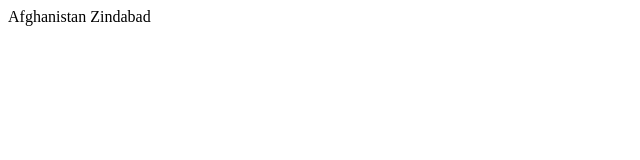
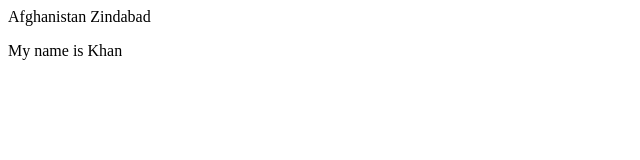
Before and after one commit to baseerahmadi33944/New-folder, a plain HTML site: page index.html in a window 1280 px wide. Shown: the whole page, without its empty margins (0-640 px from the left). Drawn offline with Linux system fonts and the light colour scheme.

Commit message:
Update index.html

```diff
--- a/index.html
+++ b/index.html
@@ -2,5 +2,6 @@
     <head></head>
     <body>
         <p>Afghanistan Zindabad</p>
+        <p>My name is Khan</p>
     </body>
 </html>
```
